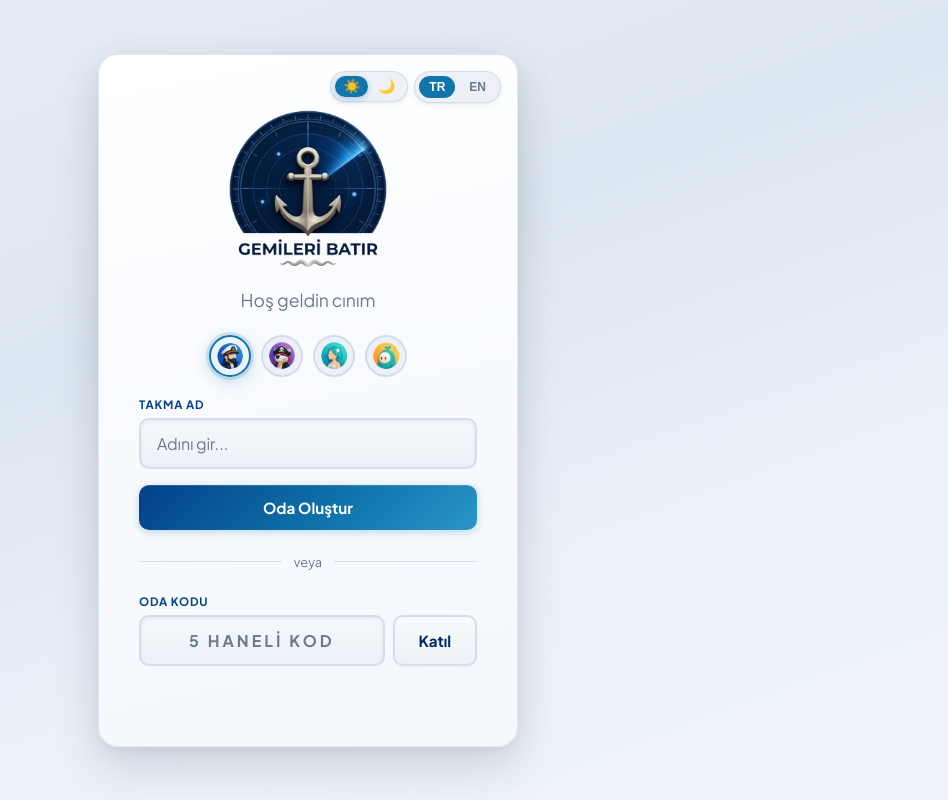
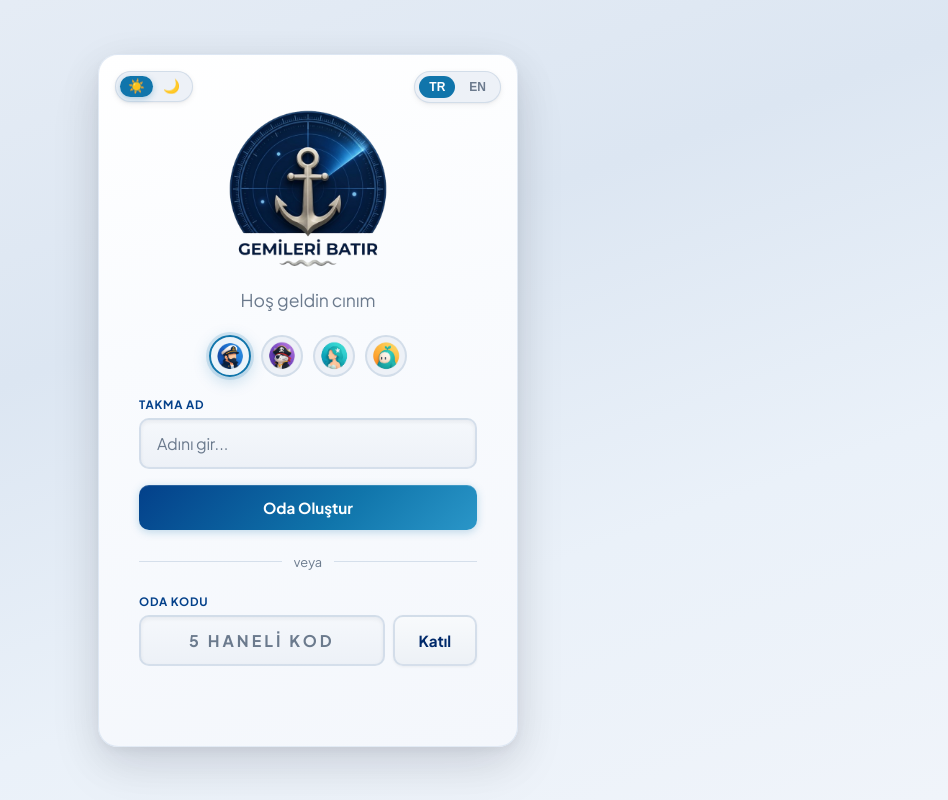
Before and after one commit to musabarutcu/Battleship-Game, a website: page public/index.html in a window 1280 px wide. Shown: the whole page, without its empty margins (332-1280 px from the left). Drawn offline with nearby package versions, Linux system fonts and the light colour scheme.

Commit message:
Fix: Lobby theme toggle back to top-left position

```diff
--- a/public/index.html
+++ b/public/index.html
@@ -12,7 +12,6 @@
   <!-- LOBBY -->
   <div id="lobby-screen" class="screen active">
     <div class="lobby-card">
-      <div class="lobby-top-controls">
       <!-- Theme Toggle -->
       <div class="theme-toggle" id="theme-toggle-lobby">
         <button class="active" data-theme="light">☀️</button>
@@ -22,7 +21,6 @@
       <div class="lang-toggle">
         <button class="active" id="btn-lang-tr">TR</button>
         <button id="btn-lang-en">EN</button>
-        </div>
       </div>
       <img src="logo-text.png" alt="Gemileri Batır" style="max-width:180px; margin:0 auto 10px; display:block;">
       <p class="lobby-subtitle" style="font-size:1.1rem;" data-i18n="welcome">Hoş geldin cınım</p>
--- a/public/style.css
+++ b/public/style.css
@@ -37,10 +37,7 @@ body{font-family:'Plus Jakarta Sans',sans-serif;background:var(--bg);color:var(-
 #lobby-screen{min-height:100vh;align-items:center;justify-content:center;padding:20px;background:linear-gradient(160deg,#e8eef6 0%,#dce6f2 40%,#eaf1f9 70%,#f0f4fa 100%)}
 
 /* Lang Toggle */
-.lobby-top-controls{position:absolute;top:16px;right:16px;display:flex;gap:6px;align-items:center;z-index:10}
-.lobby-top-controls .theme-toggle{position:static}
-.lobby-top-controls .lang-toggle{position:static}
-.lang-toggle{display:flex;gap:4px;background:var(--bg);padding:4px;border-radius:20px;box-shadow:var(--shadow-sm);border:1px solid var(--border)}
+.lang-toggle{position:absolute;top:16px;right:16px;display:flex;gap:4px;background:var(--bg);padding:4px;border-radius:20px;box-shadow:var(--shadow-sm);border:1px solid var(--border);z-index:10}
 .lang-toggle button{background:transparent;border:none;padding:4px 10px;font-size:0.75rem;font-weight:700;color:var(--text-muted);border-radius:16px;cursor:pointer;transition:all .2s}
 .lang-toggle button.active{background:var(--blue);color:#fff}
 
@@ -290,7 +287,7 @@ body{font-family:'Plus Jakarta Sans',sans-serif;background:var(--bg);color:var(-
 .grid-cell.ship-lock{animation:shipLockIn 0.35s cubic-bezier(.4,0,.2,1) forwards}
 
 /* ═══ THEME TOGGLE ═══ */
-.theme-toggle{background:var(--bg);border:1px solid var(--border);border-radius:20px;padding:4px;box-shadow:var(--shadow-sm);display:flex;gap:2px}
+.theme-toggle{position:absolute;top:16px;left:16px;background:var(--bg);border:1px solid var(--border);border-radius:20px;padding:4px;box-shadow:var(--shadow-sm);display:flex;gap:2px;z-index:10}
 .theme-toggle button{background:transparent;border:none;padding:4px 8px;font-size:0.85rem;border-radius:16px;cursor:pointer;transition:all .2s;line-height:1}
 .theme-toggle button.active{background:var(--blue);box-shadow:0 2px 6px rgba(16,117,171,0.3)}
 
```
Lines whose indentation alone changed are shown as unchanged.
